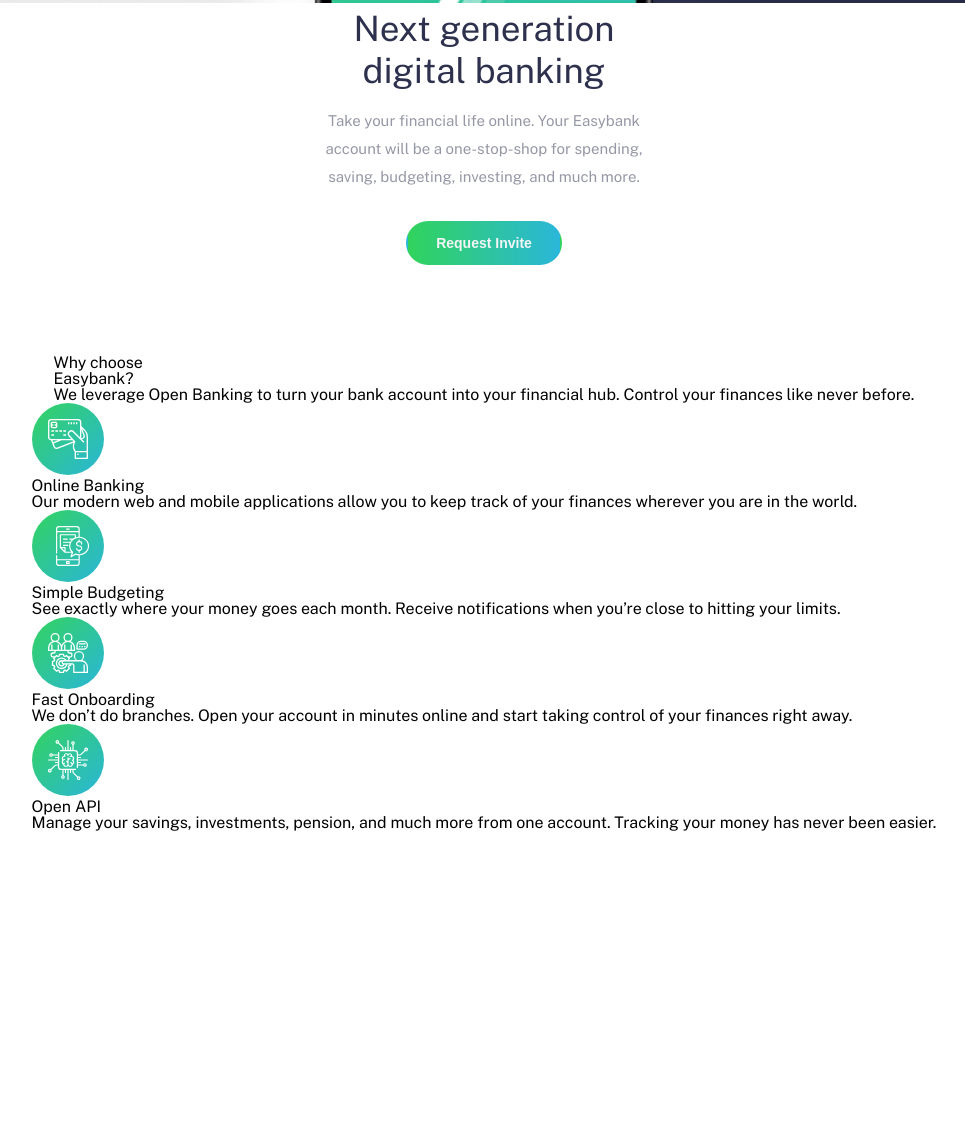
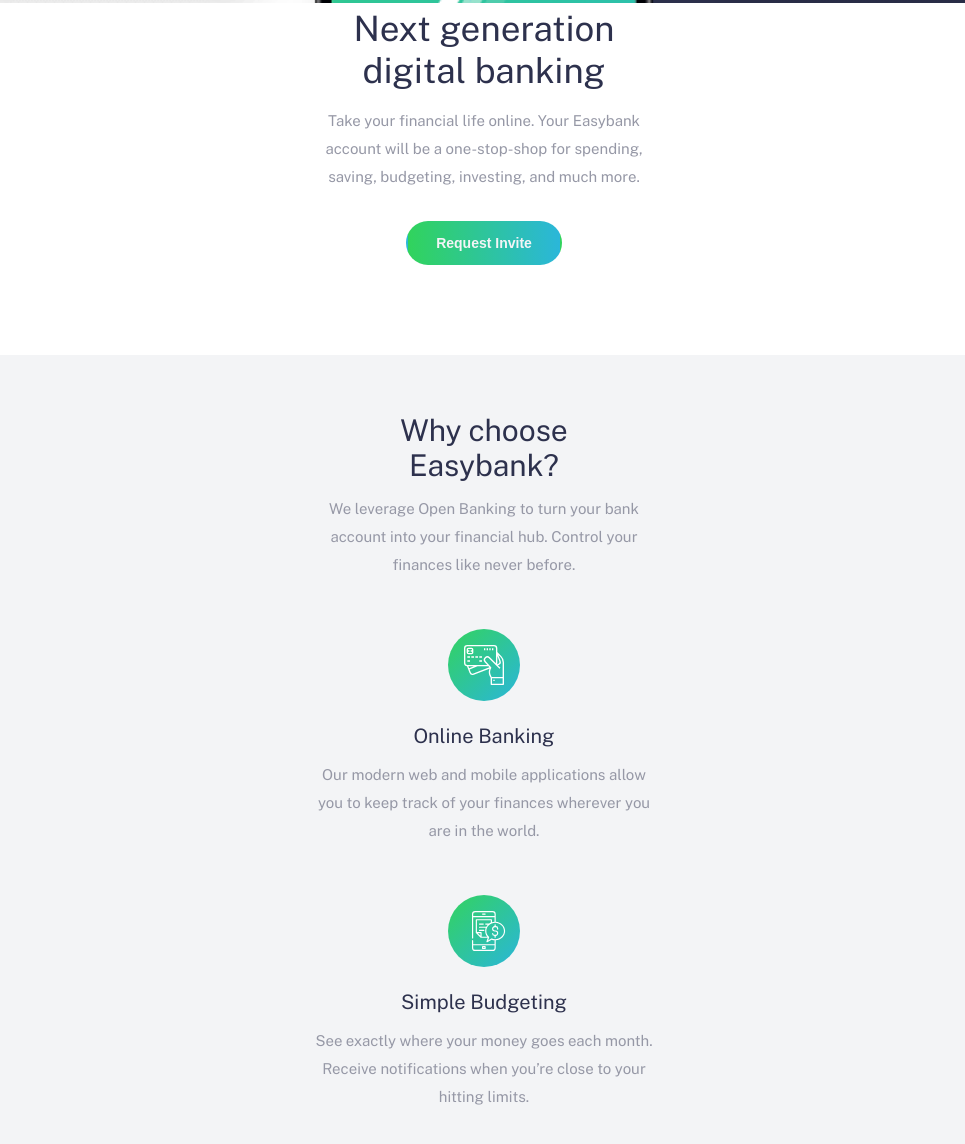
Before and after one commit to ramonpuga/EasyBank, a plain HTML site: page index.html in a window 1280 px wide. Shown: the part 560-1704 px from the top of the page, without its empty margins (156-1121 px from the left). Before the commit the page ends 1392 px from the top, so only its background shows below. Drawn offline with nearby package versions, Linux system fonts and the light colour scheme.

Commit message:
About section styles add

```diff
--- a/index.html
+++ b/index.html
@@ -81,7 +81,7 @@
           <h3>Simple Budgeting</h3>
           <p>
             See exactly where your money goes each month. Receive notifications when you’re
-          close to hitting your limits.
+          close to your hitting limits.
           </p>
         </article>
         <article>
--- a/style.css
+++ b/style.css
@@ -136,3 +136,42 @@
 section.banner button {
     display: flex;
 }
+section.about {
+    background-color: hsl(220, 16%, 96%);
+    padding-top: 60px;
+    padding-bottom: 20px;
+}
+section.about h2 {
+    font-size: 30px;
+    padding-bottom: 5px;
+    color: hsl(233, 26%, 24%);
+}
+section.about p {
+    font-size: 15px;
+    line-height: 28px;
+    max-width: 350px;
+    color: hsl(233, 8%, 62%);
+    padding-top: 10px;
+    padding-bottom: 30px;
+}
+section.about .whyus {
+    display: flex;
+    flex-direction: column;
+    align-items: center;
+    text-align: center;
+}
+section.about article {
+    display: flex;
+    flex-direction: column;
+    align-items: center;
+    text-align: center;
+    max-width: 345px;
+}
+section.about article img {
+    padding: 20px;
+}
+section.about article h3 {
+    font-size: 20px;
+    padding: 5px;
+    color: hsl(233, 26%, 24%);
+}
```
